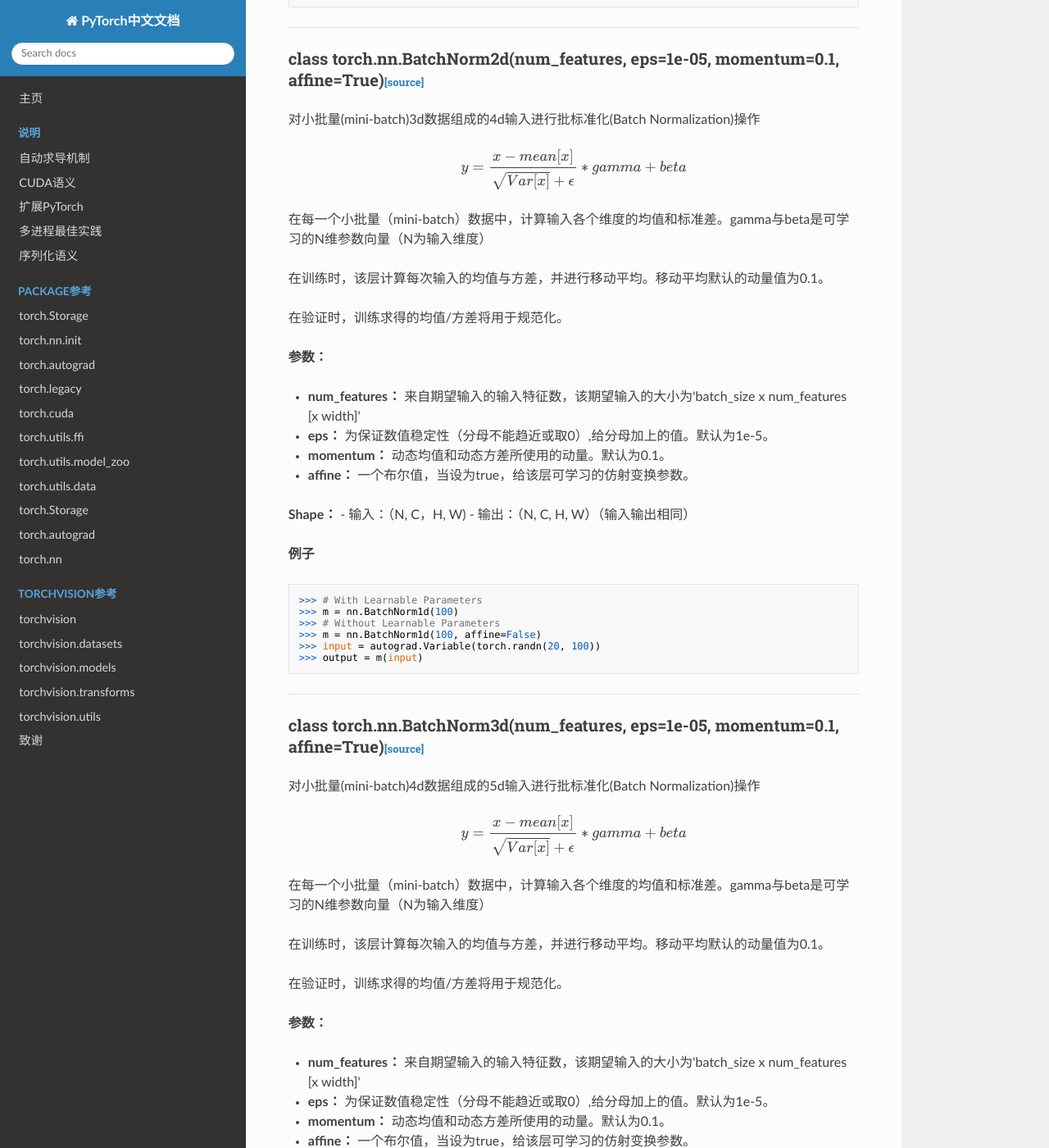
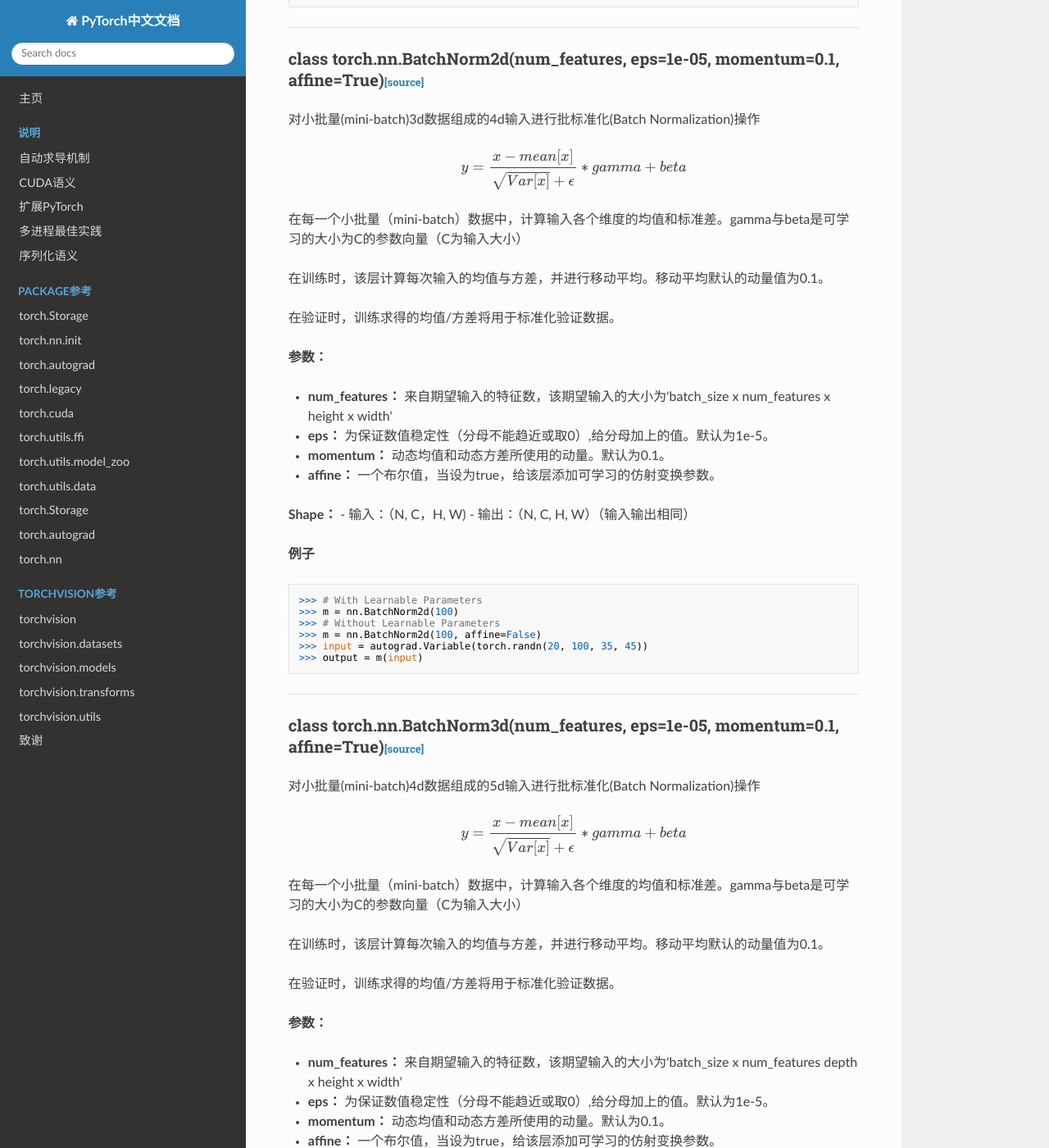
Before and after one commit to awfssv/pytorch-cn, an MkDocs documentation site: the page built from docs/package_references/torch-nn.md, in a window 1280 px wide and 1400 px high, scrolled down 8982 px. Shown: the whole window at 82% size. Built offline with MkDocs 1.6.1, drawn with Linux system fonts in a browser that asks for light colours; nearby versions of some CDN libraries; formulas are drawn with MathJax 3; old or Windows-style settings are respelled for this version of MkDocs; some of the changed text lies outside the part shown.

Commit message:
Update torch-nn.md

````diff
--- a/docs/package_references/torch-nn.md
+++ b/docs/package_references/torch-nn.md
@@ -386,18 +386,18 @@ shape：
 
 $$ y = \frac{x - mean[x]}{ \sqrt{Var[x]} + \epsilon} * gamma + beta $$
 
-在每一个小批量（mini-batch）数据中，计算输入各个维度的均值和标准差。gamma与beta是可学习的N维参数向量（N为输入维度）
+在每一个小批量（mini-batch）数据中，计算输入各个维度的均值和标准差。gamma与beta是可学习的大小为C的参数向量（C为输入大小）
 
 在训练时，该层计算每次输入的均值与方差，并进行移动平均。移动平均默认的动量值为0.1。
 
-在验证时，训练求得的均值/方差将用于规范化。
+在验证时，训练求得的均值/方差将用于标准化验证数据。
 
 **参数：**
 
-- **num_features：** 来自期望输入的输入特征数，该期望输入的大小为'batch_size x num_features [x width]'
+- **num_features：** 来自期望输入的特征数，该期望输入的大小为'batch_size x num_features [x width]'
 - **eps：** 为保证数值稳定性（分母不能趋近或取0）,给分母加上的值。默认为1e-5。
 - **momentum：** 动态均值和动态方差所使用的动量。默认为0.1。
-- **affine：** 一个布尔值，当设为true，给该层可学习的仿射变换参数。
+- **affine：** 一个布尔值，当设为true，给该层添加可学习的仿射变换参数。
 
 **Shape：**
 - 输入：（N, C）或者(N, C, L)
@@ -420,18 +420,18 @@ $$ y = \frac{x - mean[x]}{ \sqrt{Var[x]} + \epsilon} * gamma + beta $$
 
 $$ y = \frac{x - mean[x]}{ \sqrt{Var[x]} + \epsilon} * gamma + beta $$
 
-在每一个小批量（mini-batch）数据中，计算输入各个维度的均值和标准差。gamma与beta是可学习的N维参数向量（N为输入维度）
+在每一个小批量（mini-batch）数据中，计算输入各个维度的均值和标准差。gamma与beta是可学习的大小为C的参数向量（C为输入大小）
 
 在训练时，该层计算每次输入的均值与方差，并进行移动平均。移动平均默认的动量值为0.1。
 
-在验证时，训练求得的均值/方差将用于规范化。
+在验证时，训练求得的均值/方差将用于标准化验证数据。
 
 **参数：**
 
-- **num_features：** 来自期望输入的输入特征数，该期望输入的大小为'batch_size x num_features [x width]'
+- **num_features：** 来自期望输入的特征数，该期望输入的大小为'batch_size x num_features x height x width'
 - **eps：** 为保证数值稳定性（分母不能趋近或取0）,给分母加上的值。默认为1e-5。
 - **momentum：** 动态均值和动态方差所使用的动量。默认为0.1。
-- **affine：** 一个布尔值，当设为true，给该层可学习的仿射变换参数。
+- **affine：** 一个布尔值，当设为true，给该层添加可学习的仿射变换参数。
 
 **Shape：**
 - 输入：（N, C，H, W)
@@ -440,10 +440,10 @@ $$ y = \frac{x - mean[x]}{ \sqrt{Var[x]} + \epsilon} * gamma + beta $$
 **例子**
 ```python
 >>> # With Learnable Parameters
->>> m = nn.BatchNorm1d(100)
+>>> m = nn.BatchNorm2d(100)
 >>> # Without Learnable Parameters
->>> m = nn.BatchNorm1d(100, affine=False)
->>> input = autograd.Variable(torch.randn(20, 100))
+>>> m = nn.BatchNorm2d(100, affine=False)
+>>> input = autograd.Variable(torch.randn(20, 100, 35, 45))
 >>> output = m(input)
 ```
 ***
@@ -454,18 +454,18 @@ $$ y = \frac{x - mean[x]}{ \sqrt{Var[x]} + \epsilon} * gamma + beta $$
 
 $$ y = \frac{x - mean[x]}{ \sqrt{Var[x]} + \epsilon} * gamma + beta $$
 
-在每一个小批量（mini-batch）数据中，计算输入各个维度的均值和标准差。gamma与beta是可学习的N维参数向量（N为输入维度）
+在每一个小批量（mini-batch）数据中，计算输入各个维度的均值和标准差。gamma与beta是可学习的大小为C的参数向量（C为输入大小）
 
 在训练时，该层计算每次输入的均值与方差，并进行移动平均。移动平均默认的动量值为0.1。
 
-在验证时，训练求得的均值/方差将用于规范化。
+在验证时，训练求得的均值/方差将用于标准化验证数据。
 
 **参数：**
 
-- **num_features：** 来自期望输入的输入特征数，该期望输入的大小为'batch_size x num_features [x width]'
+- **num_features：** 来自期望输入的特征数，该期望输入的大小为'batch_size x num_features depth x height x width'
 - **eps：** 为保证数值稳定性（分母不能趋近或取0）,给分母加上的值。默认为1e-5。
 - **momentum：** 动态均值和动态方差所使用的动量。默认为0.1。
-- **affine：** 一个布尔值，当设为true，给该层可学习的仿射变换参数。
+- **affine：** 一个布尔值，当设为true，给该层添加可学习的仿射变换参数。
 
 **Shape：**
 - 输入：（N, C，D, H, W)
@@ -474,10 +474,10 @@ $$ y = \frac{x - mean[x]}{ \sqrt{Var[x]} + \epsilon} * gamma + beta $$
 **例子**
 ```python
 >>> # With Learnable Parameters
->>> m = nn.BatchNorm1d(100)
+>>> m = nn.BatchNorm3d(100)
 >>> # Without Learnable Parameters
->>> m = nn.BatchNorm1d(100, affine=False)
->>> input = autograd.Variable(torch.randn(20, 100))
+>>> m = nn.BatchNorm3d(100, affine=False)
+>>> input = autograd.Variable(torch.randn(20, 100, 35, 45, 10))
 >>> output = m(input)
 ```
 ***
````
